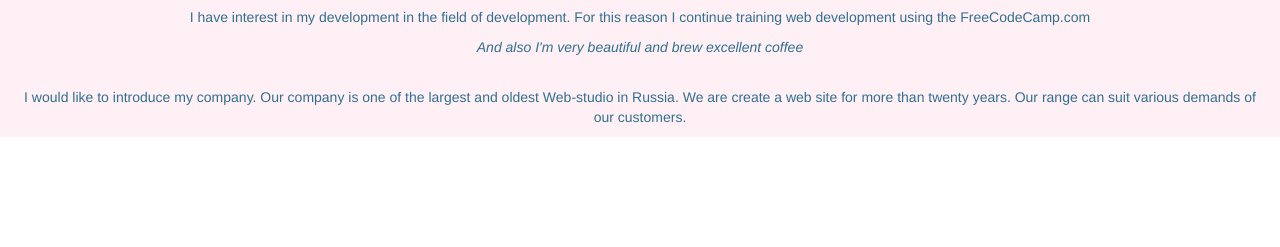
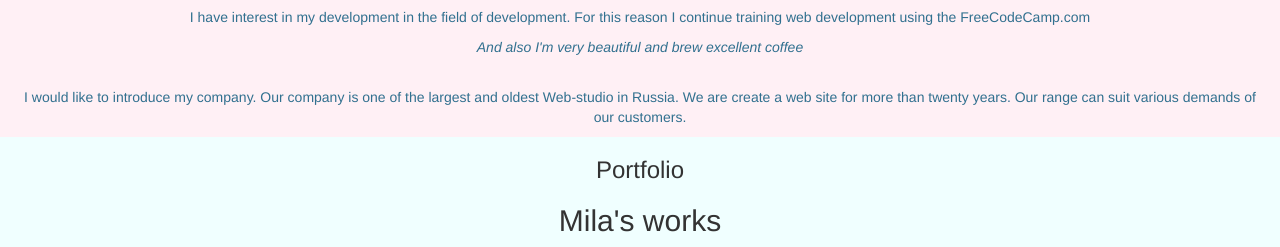
Before and after one commit to LiudmilaFokina/mila-portfolio, a plain HTML site: page index.html in a window 1280 px wide. Shown: the part 673-920 px from the top of the page. Before the commit the page ends 810 px from the top, so only its background shows below. Drawn offline with nearby package versions, Linux system fonts and the light colour scheme.

Commit message:
Add portfolio title

```diff
--- a/colors.css
+++ b/colors.css
@@ -1,3 +1,7 @@
 .bg-pink {
    background-color: #FFF0F5;
 }
+
+.bg-blue {
+   background-color: #F0FFFF;
+}
--- a/index.html
+++ b/index.html
@@ -50,6 +50,11 @@
         of our customers.</p>
     </div>
   </div>
+
+  <div id="portfolio" class="container-fluid text-center bg-blue">
+    <h3>Portfolio</h3>
+    <h2>Mila's works</h2>
+  </div>
 </body>
 
 </html>
```
